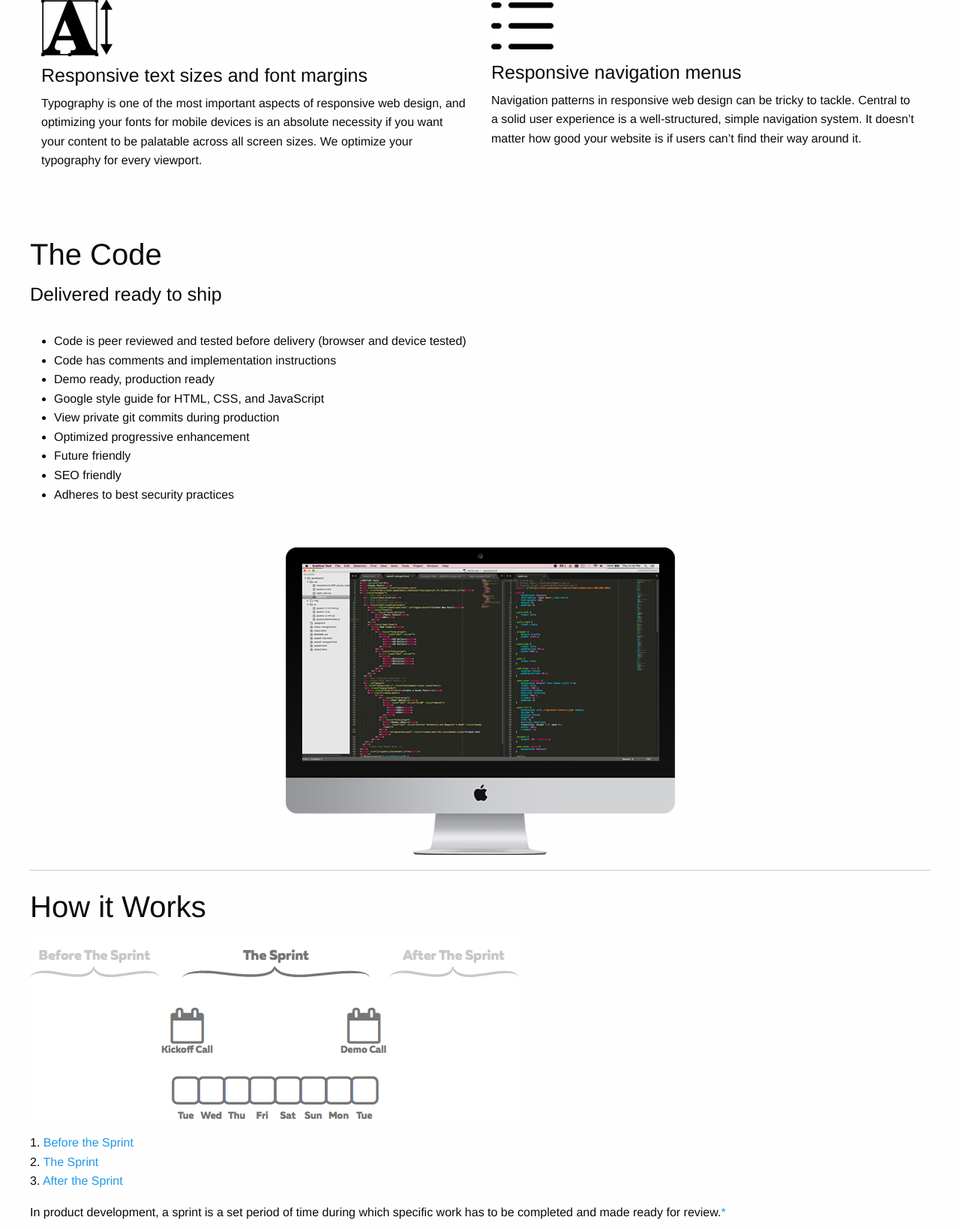
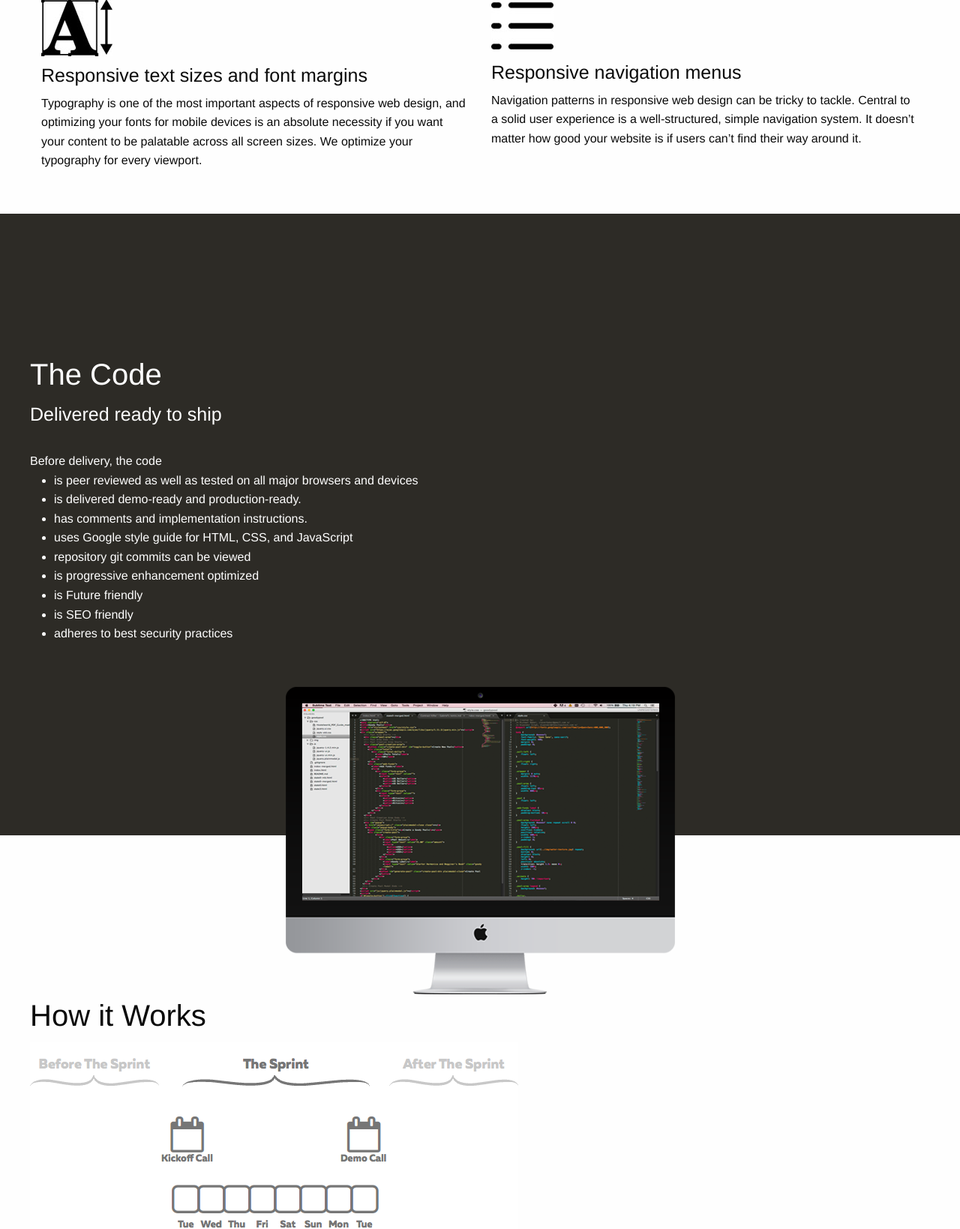
Before and after one commit to cleverbaker/psd2rwd, a PHP site: page / in a window 1280 px wide. Shown: the part 1872-3511 px from the top of the page at 75% size. Run offline with PHP 8.4, Linux system fonts and the light colour scheme.

Commit message:
Copy updates and spacing fixes.

```diff
--- a/css/app.css
+++ b/css/app.css
@@ -177,6 +177,20 @@ h1, h2, h3, h4, h5, h6 {
   margin-bottom: 2rem;
 }
 
+.section-the-code {
+  background-color: #2d2b26;
+  color: #fff;
+
+}
+
+.section-pricing {
+  background-color: #f6fee4;
+}
+
+
+#the-code-title {
+  margin-top: 10rem;
+}
 
 /* Small only */
 @media screen and (max-width: 39.9375em) {
--- a/index.html
+++ b/index.html
@@ -65,7 +65,7 @@
           <div>
             <span class="not-row small-center intro-button"><a href="#how-it-works" class="medium button hollow intro">How it works</a></span>
             <span class="row small-center show-for-small-only intro-button"><a href="#pricing" class="medium button hollow intro pricing-link">Pricing</a></span>
-            <span class="not-row small-center intro-button"><a href="#schedule.html" class="medium button intro" data-open="exampleModal1">Convert PSD</a></span>
+            <span class="not-row small-center intro-button"><a href="#schedule.html" class="medium button intro" data-open="exampleModal1">Convert my PSD</a></span>
             </div>
       </div>
       <div class="device-spaceholder"></div>
@@ -133,19 +133,19 @@
 
     <section class="section-the-code clear" id="the-code" style="padding-bottom:14rem;">
     <div class="row">
-     <h2>The Code</h2>
+     <h2 id="the-code-title">The Code</h2>
      <h4>Delivered ready to ship</h4>
-        <p>
-          <ul>
-            <li>Code is peer reviewed and tested before delivery (browser and device tested)</li>
-            <li>Code has comments and implementation instructions</li>
-            <li>Demo ready, production ready</li>
-            <li>Google style guide for HTML, CSS, and JavaScript</li>
-            <li>View private git commits during production</li>
-            <li>Optimized progressive enhancement</li>
-            <li>Future friendly</li>
-            <li>SEO friendly</li>
-            <li>Adheres to best security practices</li>
+        <p style="margin-bottom: 0; margin-top:2rem">Before delivery, the code
+          <ul style="margin-top:0; padding-top:0 !important">
+            <li style="margin-top:0; padding-top:0">is peer reviewed as well as tested on all major browsers and devices</li>
+            <li>is delivered demo-ready and production-ready.</li>
+            <li>has comments and implementation instructions.</li>
+            <li>uses Google style guide for HTML, CSS, and JavaScript</li>
+            <li>repository git commits can be viewed</li>
+            <li>is progressive enhancement optimized</li>
+            <li>is Future friendly</li>
+            <li>is SEO friendly</li>
+            <li>adheres to best security practices</li>
           </ul>
           </div>
     </section>
@@ -155,7 +155,6 @@
       <img src="img/cinema-display-with-code.png" alt="The code is presentable and production-ready" style="margin-top:-14rem">
       </div>
       <div class="row">
-      <hr>
     <h2 id="how-it-works">How it Works</h2>
         <p><img src="img/The-Sprint-V2.png" alt="The 7-Day Sprint starts with the Kickoff Call and ends with the Demo Call.">
      <br>
```
